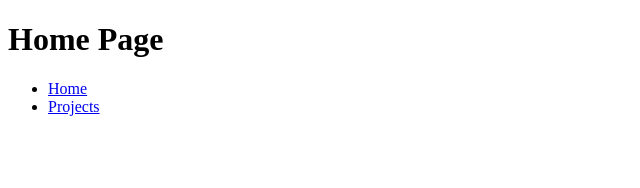
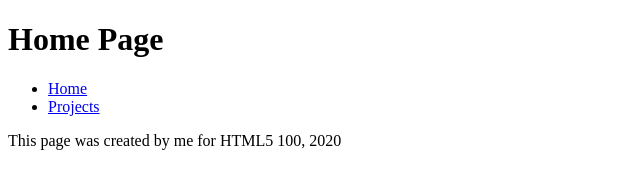
Before and after one commit to anthonyjprater/portfolio, a plain HTML site: page index.html in a window 1280 px wide. Shown: the whole page, without its empty margins (0-640 px from the left). Drawn offline with Linux system fonts and the light colour scheme.

Commit message:
footer added to pages

```diff
--- a/index.html
+++ b/index.html
@@ -15,5 +15,9 @@
       </nav>
     </header>
 
+    <footer>
+      <p>This page was created by me for HTML5 100, 2020</p>
+    </footer>
+
   </body>
 </html>
```
Also changed, not shown: projects.html (+4 -0 lines).
